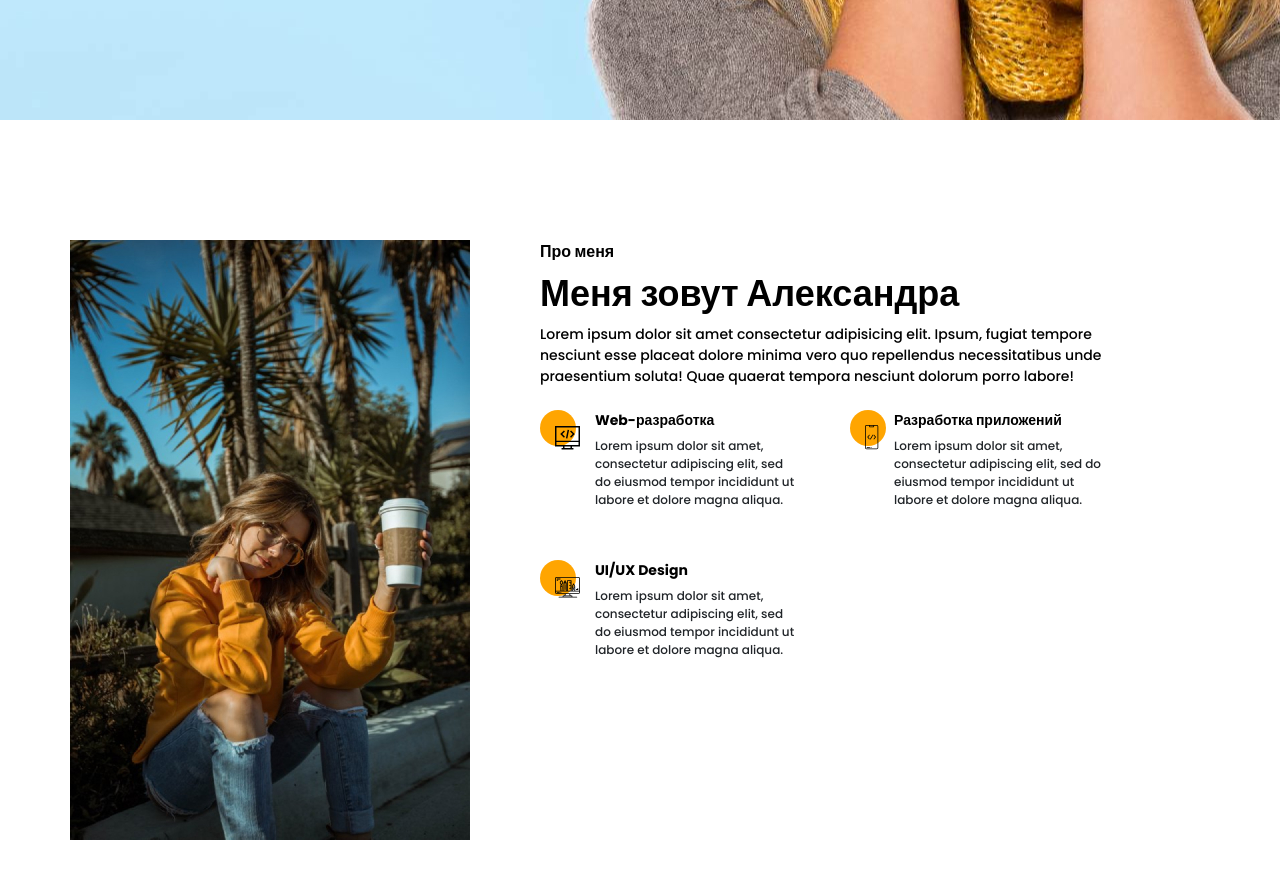
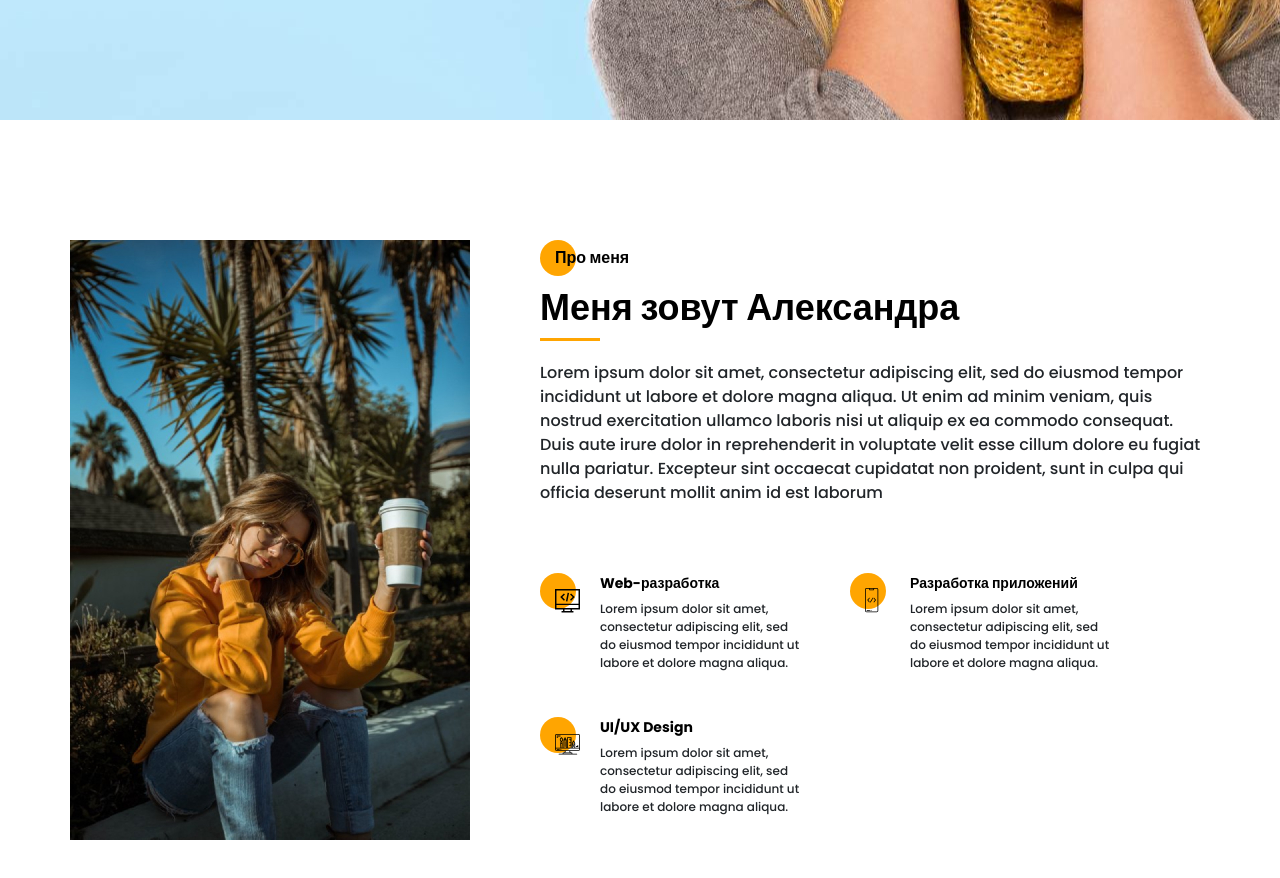
Before and after one commit to AndrDavik/Portfolio, a website: page src/index.html in a window 1280 px wide. Shown: the part 680-1558 px from the top of the page. After the commit the page ends 1520 px from the top, so only its background shows below. Drawn offline with Linux system fonts and the light colour scheme.

Commit message:
mod about

```diff
--- a/src/index.html
+++ b/src/index.html
@@ -120,45 +120,52 @@
 
     <section class="about">
         <div class="container">
-            <div class="about__info">
-                <img src="img/main_photo.jpg" alt="me" class="about__img">
-                <div class="about__wrapper">
-                    <div class="about__promo">
-                        <div class="title title_fz16 about__subtitle">Про меня</div>
-                        <div class="title about__title">Меня зовут Александра</div>
-                        <div class="about__text">
-                            Lorem ipsum dolor sit amet consectetur adipisicing elit. Ipsum, fugiat tempore nesciunt esse placeat dolore minima vero quo repellendus necessitatibus unde praesentium soluta! Quae quaerat tempora nesciunt dolorum porro labore!
+            <div class="about__wrapper">
+                <div class="about__photo">
+                    <img src="img/main_photo.jpg" alt="photo">
+                </div>
+                <div class="about__descr">
+                    <h2 class="title title_fz16 about__title">Про меня</h2>
+                    <div class="title title_fz36 about__subtitle">Меня зовут Александра</div>
+                    <div class="divider"></div>
+                    <p class="about__text">Lorem ipsum dolor sit amet, consectetur adipiscing elit, sed do eiusmod tempor incididunt ut labore et dolore magna aliqua. Ut enim ad minim veniam, quis nostrud exercitation ullamco laboris nisi ut aliquip ex ea commodo consequat. Duis aute irure dolor in reprehenderit in voluptate velit esse cillum dolore eu fugiat nulla pariatur. Excepteur sint occaecat cupidatat non proident, sunt in culpa qui officia deserunt mollit anim id est laborum</p>
+                </div>
+                <div class="about__skills">
+                    <div class="about__skills-item">
+                        <div class="about__skills-circle">
+                            <img src="icons/about_me/web_development.svg" alt="web-dev">
                         </div>
-                    </div>
-                    <div class="about__skill-item">
-                        <div class="about__circle">
-                            <img src="icons/about_me/web_development.svg" alt="icon" class="about__icon">
-                        </div>
-                        <div class="about__descr">
-                            <div class="title title_fz14 about__subtitle">Web-разработка</div>
-                            <div class="about__text_fz12">
+                        <div>
+                            <div class="title title_fz14">
+                                Web-разработка
+                            </div>
+                            <div class="about__skills-text">
                                 Lorem ipsum dolor sit amet, consectetur adipiscing elit, sed do eiusmod tempor incididunt ut labore et dolore magna aliqua.
                             </div>
                         </div>
                     </div>
-                    <div class="about__skill-item">
-                        <div class="about__circle">
-                            <img src="icons/about_me/mobile_dev.svg" alt="icon" class="about__icon">
+                    <div class="about__skills-item">
+                        <div class="about__skills-circle">
+                            <img src="icons/about_me/mobile_dev.svg" alt="mobile-dev">
                         </div>
-                        <div class="about__descr">
-                            <div class="title title_fz14 about__subtitle">Разработка приложений</div>
-                            <div class="about__text_fz12">
+                        <div>
+                            <div class="title title_fz14">
+                                Разработка приложений
+                            </div>
+                            <div class="about__skills-text">
                                 Lorem ipsum dolor sit amet, consectetur adipiscing elit, sed do eiusmod tempor incididunt ut labore et dolore magna aliqua.
                             </div>
                         </div>
                     </div>
-                    <div class="about__skill-item">
-                        <div class="about__circle">
-                            <img src="icons/about_me/design.svg" alt="icon" class="about__icon">
+                    <div class="about__skills-item">
+                        <div class="about__skills-circle">
+                            <img src="icons/about_me/design.svg" alt="design">
                         </div>
-                        <div class="about__descr">
-                            <div class="title title_fz14 about__subtitle">UI/UX Design</div>
-                            <div class="about__text_fz12">
+                        <div>
+                            <div class="title title_fz14">
+                                UI/UX Design
+                            </div>
+                            <div class="about__skills-text">
                                 Lorem ipsum dolor sit amet, consectetur adipiscing elit, sed do eiusmod tempor incididunt ut labore et dolore magna aliqua.
                             </div>
                         </div>
--- a/src/sass/blocks/_about.scss
+++ b/src/sass/blocks/_about.scss
@@ -1,46 +1,63 @@
 .about {
-	min-height: 600px;
 	padding-top: 120px;
-	padding-bottom: 120px;
-	&__info {
-		display: grid;
-		grid-template: 1fr / 400px 600px;
-	}
 	&__wrapper {
 		display: grid;
-		grid-template: repeat(4, 1fr) / repeat(2, 260px);
-		margin-left: 70px;
-		column-gap: 50px;
+		grid-template-columns: 400px 670px;
+		grid-template-rows: minmax(245px, auto) minmax(255px, auto);
+		grid-auto-rows: minmax(245px, auto);
+		column-gap: 70px;
+		row-gap: 40px;
 	}
-	&__promo {
-		grid-column: 1/3;
-	}
-	&__skill-item {
-		display: flex;
+	&__photo {
+        grid-row: 1/3;
+        img {
+            width: 100%;
+        }
+    }
+	&__descr {
 		position: relative;
-		width: 260px;
+        padding-top: 6px;
+        .divider {
+			width: 60px;
+			height: 3px;
+			background-color: $main-color;
+            margin-top: 0;
+        }
+    }
+	&__text {
 		margin-top: 20px;
 	}
-	&__circle {
-		position: relative;
-		padding: 15px 0 0 15px;
+	&__title {
+		margin-left: 15px;
 		@include before_circle;
 		&:before {
 			top: 0;
+			left: 0;
 		}
 	}
-	&__descr {
-		margin-left: 15px;
-	}
-	&__text {
-		font-weight: 500;
-		font-size: 14px;
-		line-height: 21px;
-		color: #000000;
-		&_fz12 {
+	&__skills {
+		display: grid;
+		grid-template: repeat(2, minmax(115px, auto)) / repeat(2, 260px);
+        grid-auto-rows: 1fr;
+        column-gap: 50px;
+        row-gap: 20px;
+		&-item {
+            display: grid;
+            grid-template-columns: 40px 200px;
+            column-gap: 20px;
+        }
+		&-circle {
+			position: relative;
+			padding: 15px 0 0 15px;
+			@include before_circle;
+			&:before {
+				top: 0;
+			}
+		}
+		&-text {
+			margin-top: 6px;
 			font-size: 12px;
 			line-height: 18px;
-			margin-top: 6px;
 		}
 	}
 }
```
Also changed, not shown: dist/css/style.min.css, dist/index.html, src/css/style.min.css, 1 other file.
